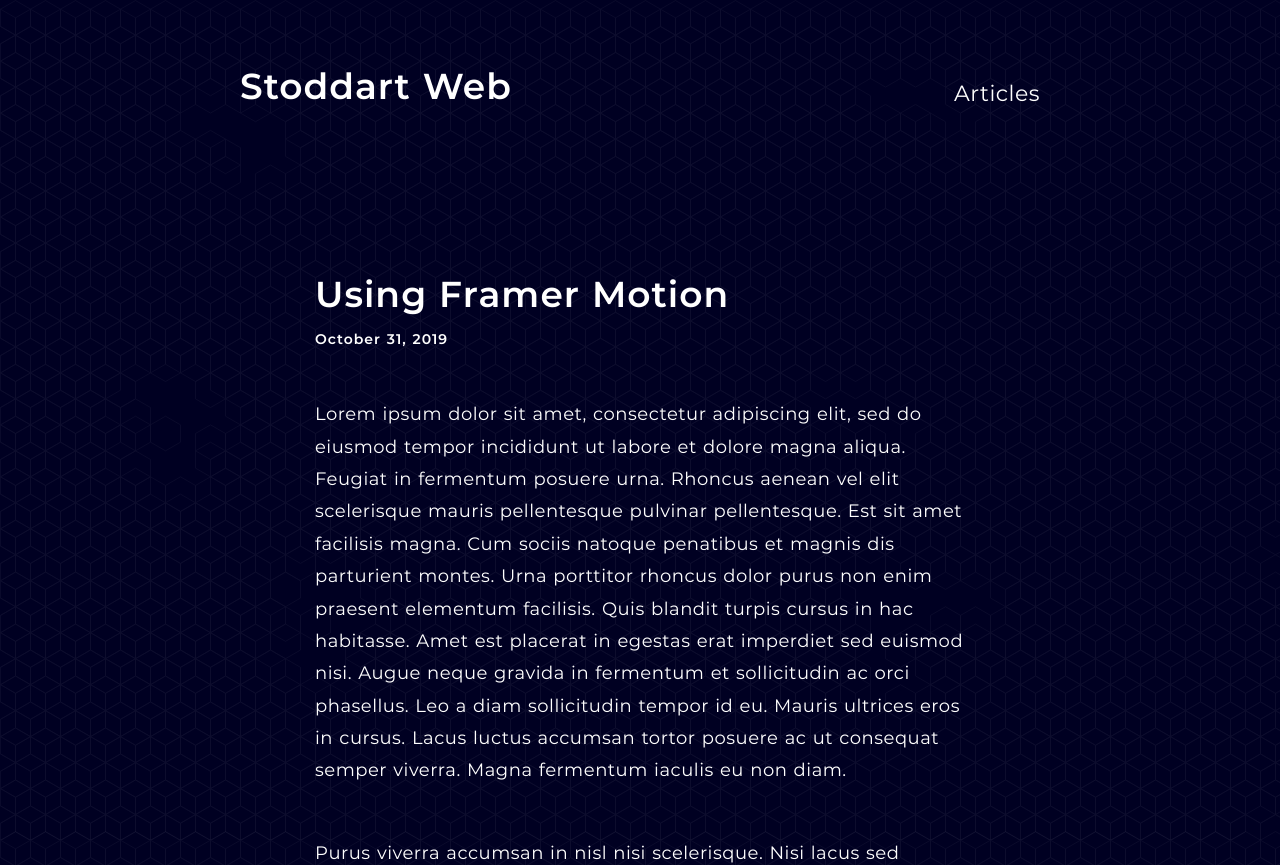
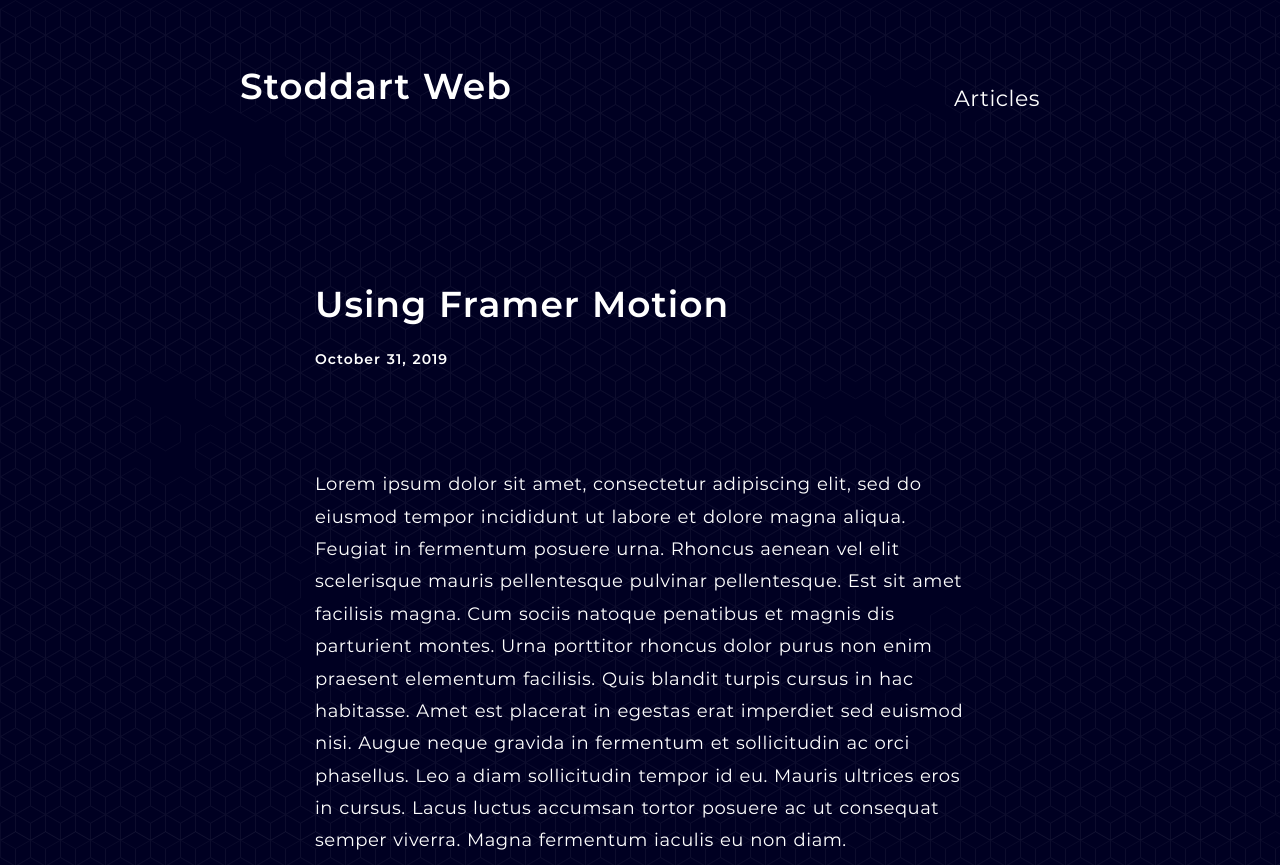
Before and after one commit to cstoddart/stoddart-web, a Gatsby site: page /post-2 in a window 1280 px wide. Shown: the top 865 px of the page. Built offline with nearby package versions, Linux system fonts and the light colour scheme; Gatsby itself is replaced by a stand-in of ours; some packages are replaced by stand-ins of ours.

Commit message:
improve blog post styling

```diff
--- a/src/globalStyles.js
+++ b/src/globalStyles.js
@@ -48,7 +48,7 @@ export const GlobalStyles = createGlobalStyle`
 
   h1, h2, h3, h4, h5, h6 {
     margin: 0;
-    margin-bottom: 15px;
+    margin-bottom: 25px;
     letter-spacing: 1px;
     line-height: 1.2;
   }
--- a/src/templates/articleTemplate.js
+++ b/src/templates/articleTemplate.js
@@ -3,7 +3,7 @@ import { graphql } from 'gatsby';
 import styled from 'styled-components';
 
 const PostHeader = styled.div`
-  margin-bottom: 50px;
+  margin-bottom: 100px;
 `;
 
 const PostDate = styled.h5`
```
